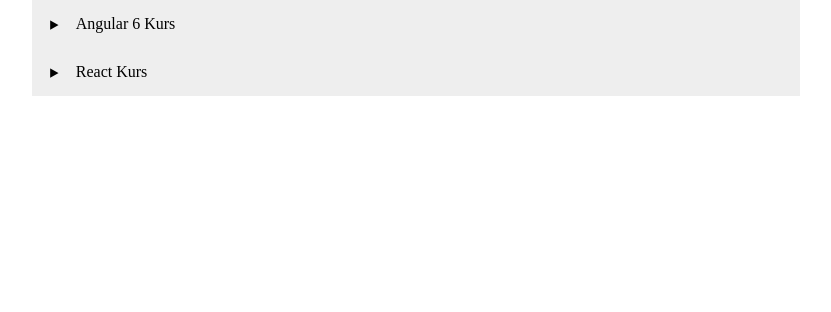
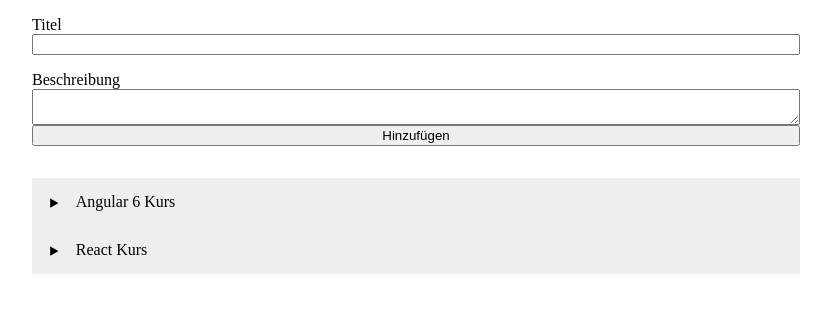
Before and after one commit to ebzuerich/angular-block3, an Angular app: page / in a window 1280 px wide. Shown: the top 312 px of the page, without its empty margins (224-1055 px from the left). Built offline with nearby package versions, Linux system fonts and the light colour scheme.

Commit message:
Add course form

```diff
--- a/src/app/app.component.html
+++ b/src/app/app.component.html
@@ -1,4 +1,4 @@
-
 <div>
+  <app-course-form (addCourse)='addCourse($event)'></app-course-form>
   <app-details *ngFor="let course of courses" [title]='course.title'><span [innerHTML]='course.description'></span></app-details>
 </div>
--- a/src/app/app.component.ts
+++ b/src/app/app.component.ts
@@ -7,6 +7,7 @@
   styleUrls: ['./app.component.css']
 })
 export class AppComponent {
+
   public courses: Course[];
 
   constructor() {
@@ -15,4 +16,8 @@
       new Course(2, 'React Kurs', '<p>Mit <strong>React</strong> und dessen Ökosystem (Redux, Typescript, Webpack, …) ist es ein leichtes moderne, interaktive, client-seitige Webapplikationen zu erstellen. Dabei wird der komponentenbasierte Ansatz durchleuchtet und in Praxisbeispielen näher gebracht. Es werden Konzepte zum Verwalten des Applikationszustands und Werkzeuge für das Routing angewendet.</p>')
     ];
   }
+
+  public addCourse(course: Course) {
+    this.courses.push(course);
+  }
 }
--- a/src/app/app.module.ts
+++ b/src/app/app.module.ts
@@ -4,11 +4,13 @@
 
 import { AppComponent } from './app.component';
 import { DetailsComponent } from './components/details/details.component';
+import { CourseFormComponent } from './components/course-form/course-form.component';
 
 @NgModule({
   declarations: [
     AppComponent,
-    DetailsComponent
+    DetailsComponent,
+    CourseFormComponent
   ],
   imports: [
     BrowserModule,
--- /dev/null
+++ b/src/app/components/course-form/course-form.component.css
@@ -0,0 +1,16 @@
+form {
+  display: flex;
+  flex-direction: column;
+  margin-bottom: 2rem;
+}
+label {
+  margin-top: 1rem;
+}
+
+input, textarea {
+  box-sizing: border-box;
+}
+
+textarea {
+  min-width: 100%;
+}
--- /dev/null
+++ b/src/app/components/course-form/course-form.component.html
@@ -0,0 +1,7 @@
+<form (ngSubmit)='onSubmit()' #courseForm='ngForm'>
+  <label>Titel</label>
+  <input [(ngModel)]='course.title' type='text' name='title' />
+  <label>Beschreibung</label>
+  <textarea [(ngModel)]='course.description' name='description'></textarea>
+  <input type='submit' value="Hinzufügen" />
+</form>
--- /dev/null
+++ b/src/app/components/course-form/course-form.component.ts
@@ -0,0 +1,26 @@
+import { Component, OnInit, Output, EventEmitter } from '@angular/core';
+import { Course } from '../../course';
+
+@Component({
+  selector: 'app-course-form',
+  templateUrl: './course-form.component.html',
+  styleUrls: ['./course-form.component.css']
+})
+export class CourseFormComponent implements OnInit {
+
+  @Output() addCourse = new EventEmitter<Course>();
+
+  public course: Course;
+
+  public constructor() {
+    this.course = new Course();
+  }
+
+  public ngOnInit() {
+  }
+
+  public onSubmit() {
+    this.addCourse.emit(this.course);
+  }
+
+}
--- a/src/app/course.ts
+++ b/src/app/course.ts
@@ -1,7 +1,7 @@
 export class Course {
   constructor(
-    public id: number,
-    public title: string,
-    public description: string
+    public id?: number,
+    public title?: string,
+    public description?: string
   ) {  }
 }
```
Also changed, not shown: 1 other file (tests, documents, lock files or other folders).
